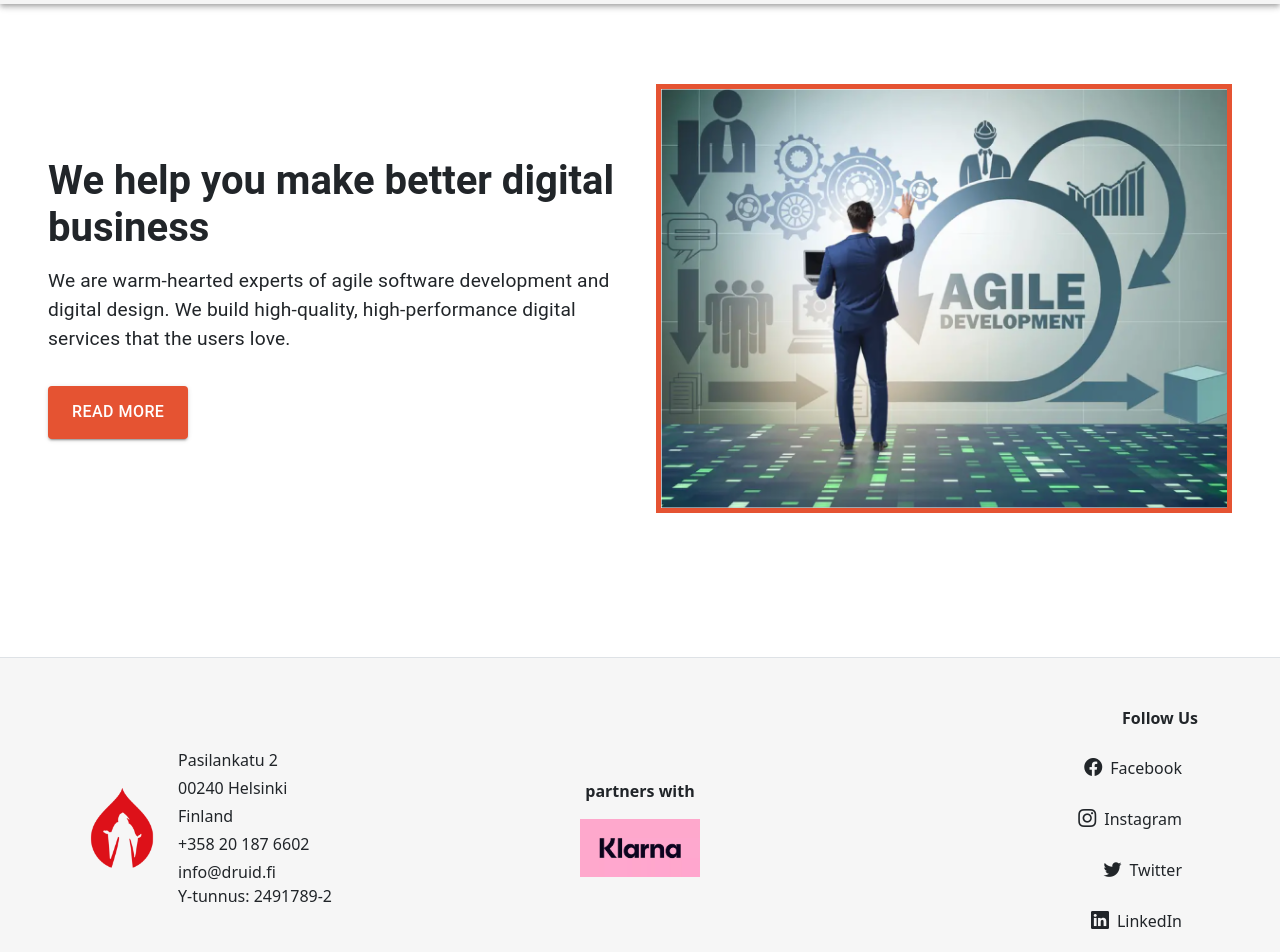
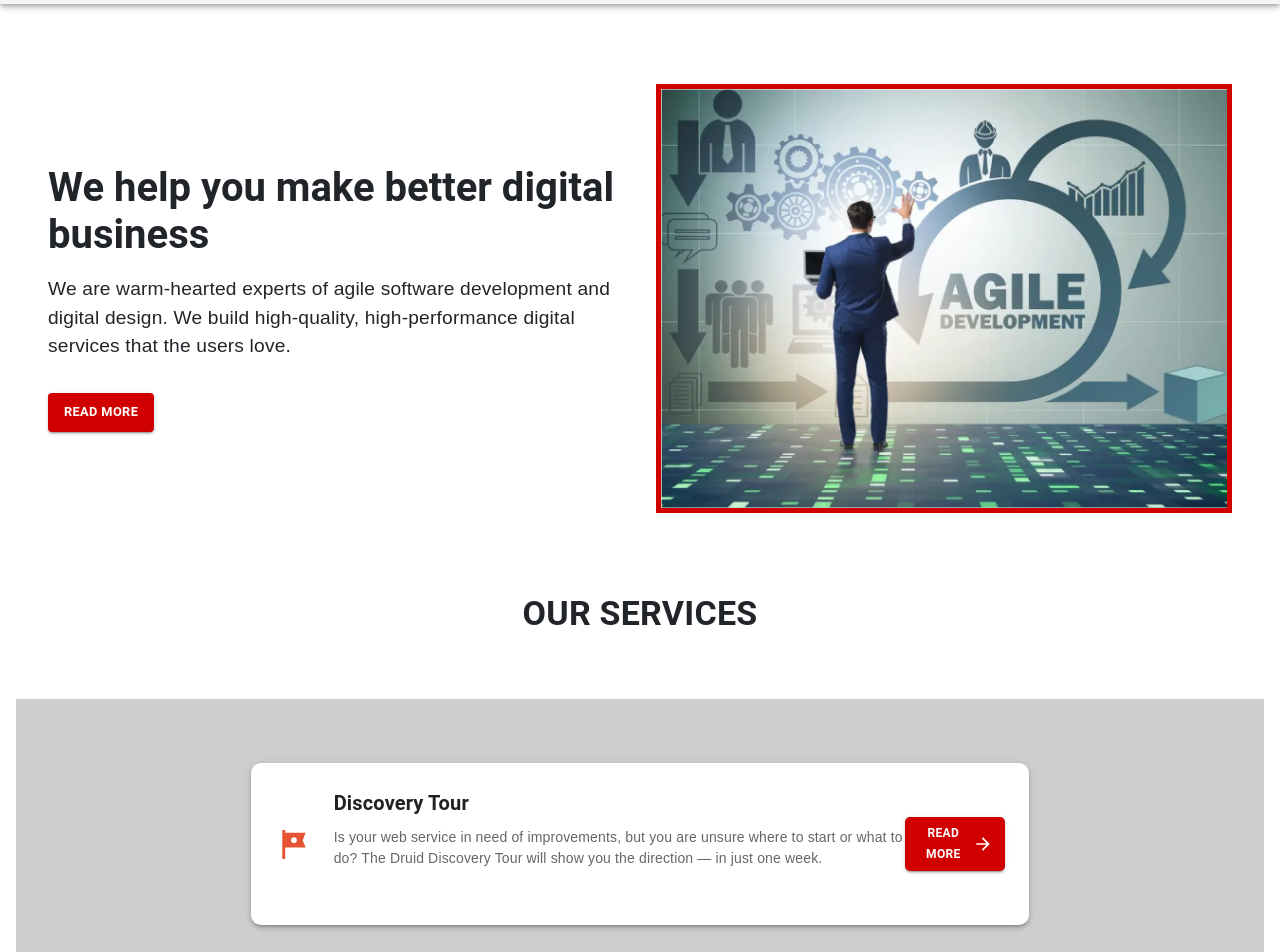
Before and after one commit to Druid-Project/druid_frontend, a React (Vite) app: page /services in a window 1280 px wide. Shown: the part 60-1012 px from the top of the page. Built offline with nearby package versions, Linux system fonts and the light colour scheme; a web font is replaced by a local one.

Commit message:
working with services, almost done

```diff
--- a/src/pages/Services.jsx
+++ b/src/pages/Services.jsx
@@ -101,19 +101,51 @@ const Services = () => {
 export default Services
 */
 
+// src/pages/Services.js
 import React from "react";
-import { Box, Typography, Grid, Button } from "@mui/material";
+import { Box, Typography, Grid, Button, Paper } from "@mui/material";
+import { Tour, DesignServices, Code, Build, ArrowForward } from "@mui/icons-material";
 
-// Hero Section Component
-const HeroSection = ({ title, subtitle, buttonText, imageUrl }) => (
+// Data for Services Section
+const services = [
+  {
+    title: "Discovery Tour",
+    description:
+      "Is your web service in need of improvements, but you are unsure where to start or what to do? The Druid Discovery Tour will show you the direction — in just one week.",
+    icon: <Tour fontSize="large" sx={{ color: "#E55332" }} />,
+  },
+  {
+    title: "Digital Design",
+    description:
+      "An intuitive user experience is the key to success in the digital world. Our refined design process helps you make better decisions. We experiment with new features with rapid prototypes and design in a scalable way, ensuring a unified user experience for your service.",
+    icon: <DesignServices fontSize="large" sx={{ color: "#E55332" }} />,
+  },
+  {
+    title: "Software Development",
+    description:
+      "We offer reliable and long-lasting solutions for developing your digital business. Our customized implementations are based on pre-established open source products and solutions.",
+    icon: <Code fontSize="large" sx={{ color: "#E55332" }} />,
+  },
+  {
+    title: "Support and Maintenance",
+    description:
+      "Active maintenance is one of the cornerstones of a long-lasting web service. We take care of the operation and security of your web service with a response time of mere hours and improve the service according to your needs. We can also handle security audits for you.",
+    icon: <Build fontSize="large" sx={{ color: "#E55332" }} />,
+  },
+];
+
+const Services = () => {
+  return (
+    <div>
+      {/* Hero Section */}
       <Box
         sx={{
           backgroundColor: "#fff",
           padding: "3rem 2rem",
+          fontFamily: "Roboto, sans-serif",
         }}
       >
         <Grid container spacing={4} alignItems="center">
-      {/* Left Content */}
           <Grid item xs={12} md={6}>
             <Typography
               variant="h3"
@@ -125,76 +157,154 @@ const HeroSection = ({ title, subtitle, buttonText, imageUrl }) => (
                 textAlign: { xs: "center", md: "left" },
               }}
             >
-          {title}
+              We help you make better digital business
             </Typography>
             <Typography
               variant="body1"
               sx={{
                 fontSize: { xs: "1rem", md: "1.2rem" },
+                fontFamily: "Poppins, sans-serif",
                 marginBottom: "2rem",
                 textAlign: { xs: "center", md: "left" },
               }}
             >
-          {subtitle}
+              We are warm-hearted experts of agile software development and digital design. We build high-quality, high-performance digital services that the users love.
             </Typography>
             <Box sx={{ display: "flex", justifyContent: { xs: "center", md: "flex-start" } }}>
               <Button
                 variant="contained"
                 sx={{
-              backgroundColor: "#e55332",
-              padding: "0.8rem 1.5rem",
-              fontSize: "1rem",
+                  backgroundColor: "#d10000", // Strong red color
+                  color: "#fff",
+                  padding: "0.5rem 1rem",
+                  fontSize: "0.8rem",
+                  textTransform: "uppercase",
+                  fontWeight: "bold",
                   ":hover": {
-                backgroundColor: "#c44428",
+                    backgroundColor: "#b30000",
                   },
                 }}
               >
-            {buttonText}
+                Read More
               </Button>
             </Box>
           </Grid>
 
-      {/* Right Image */}
           <Grid item xs={12} md={6}>
             <Box
               sx={{
                 display: "flex",
                 justifyContent: { xs: "center", md: "flex-end" },
                 alignItems: "center",
-            border: "5px solid #e55332",
+                border: "5px solid #d10000",
                 width: "100%",
-            height: "100%", // Ensures it fills the container
+                height: "100%",
               }}
             >
               <img
-            src={imageUrl}
+                src="/src/layout/services-hero.png"
                 alt="Agile Development Illustration"
                 style={{
                   width: "100%",
                   height: "100%",
-              objectFit: "cover", // Ensures the image covers the container without distortion
+                  objectFit: "cover",
                 }}
               />
             </Box>
           </Grid>
         </Grid>
       </Box>
-);
 
-const Services = () => {
-  return (
-    <div>
-      {/* Hero Section */}
-      <HeroSection
-        title="We help you make better digital business"
-        subtitle="We are warm-hearted experts of agile software development and digital design. We build high-quality, high-performance digital services that the users love."
-        buttonText="Read More"
-        imageUrl="/src/layout/services-hero.png" // Replace with your actual image path
-      />
+      {/* Our Services Section */}
+      <Box sx={{ padding: "2rem 0" }}>
+        <Typography
+          variant="h4"
+          sx={{
+            textAlign: "center",
+            fontWeight: "bold",
+            fontFamily: "Roboto, sans-serif",
+            marginBottom: "2rem",
+          }}
+        >
+          OUR SERVICES
+        </Typography>
+      </Box>
 
-      {/* Additional Services Content */}
-      <Box sx={{ padding: "2rem" }}>
-        {/* Add other content for the Services page here */}
+      {/* Services List */}
+      <Box sx={{ backgroundColor: "#CECECE", padding: "2rem 0" }}>
+        <Grid
+          container
+          spacing={4}
+          sx={{
+            justifyContent: "center",
+            padding: { xs: "1rem", md: "2rem" },
+          }}
+        >
+          {services.map((service, index) => (
+            <Grid item xs={12} md={8} key={index}>
+              <Paper
+                elevation={3}
+                sx={{
+                  display: "flex",
+                  alignItems: "center",
+                  justifyContent: "space-between",
+                  padding: "1.5rem",
+                  borderRadius: "10px",
+                  backgroundColor: "#fff",
+                }}
+              >
+                {/* Left Content: Icon and Text */}
+                <Box sx={{ display: "flex", alignItems: "center", gap: "1.5rem" }}>
+                  {service.icon}
+                  <Box>
+                    <Typography
+                      variant="h6"
+                      sx={{
+                        fontWeight: "bold",
+                        fontFamily: "Roboto, sans-serif",
+                        marginBottom: "0.5rem",
+                      }}
+                    >
+                      {service.title}
+                    </Typography>
+                    <Typography
+                      variant="body2"
+                      sx={{
+                        color: "#666",
+                        fontFamily: "Poppins, sans-serif",
+                        lineHeight: "1.5",
+                        marginBottom: "2rem", // Increased space below paragraph
+                      }}
+                    >
+                      {service.description}
+                    </Typography>
+                  </Box>
+                </Box>
+
+                {/* Button on the Right */}
+                <Button
+                  variant="contained"
+                  endIcon={<ArrowForward />}
+                  sx={{
+                    backgroundColor: "#d10000", // Strong red color
+                    color: "#fff",
+                    fontWeight: "bold",
+                    textTransform: "uppercase",
+                    fontSize: "0.75rem", // Smaller font size
+                    padding: "0.4rem 1rem", // Reduced padding for a smaller button
+                    minWidth: "100px", // Ensures consistent small button size
+                    borderRadius: "5px", // Slightly rounded corners
+                    ":hover": {
+                      backgroundColor: "#b30000", // Darker red on hover
+                    },
+                  }}
+                >
+                  Read More
+                </Button>
+              </Paper>
+            </Grid>
+          ))}
+        </Grid>
       </Box>
     </div>
   );
```
Lines whose indentation alone changed are shown as unchanged.
